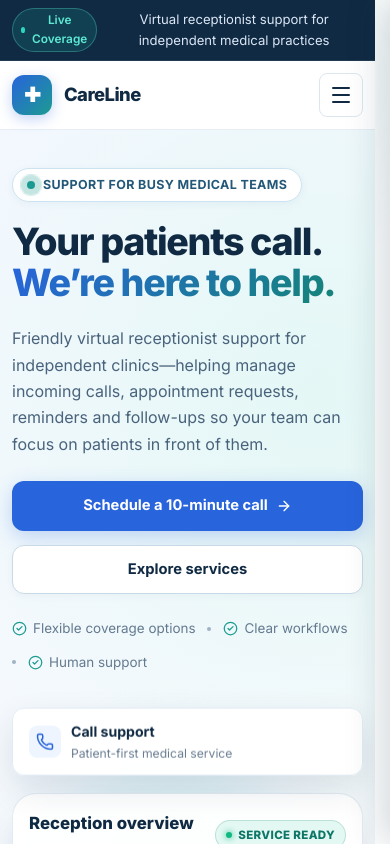
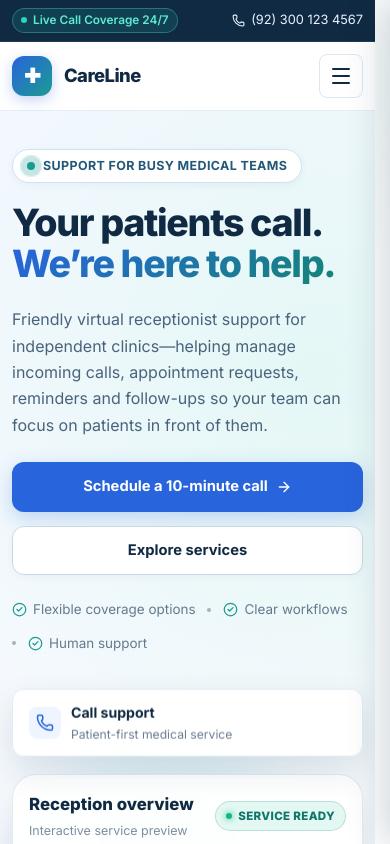
Before and after one commit to umarmughalcodez/careline-site, a Next.js app in the folder careline-app/: page / in a window 390 px wide. Shown: the top 844 px of the page. Built offline with nearby package versions, Linux system fonts and the light colour scheme.

Commit message:
Fixed Top Bar

```diff
--- a/careline-app/src/components/TopBar.module.css
+++ b/careline-app/src/components/TopBar.module.css
@@ -11,7 +11,8 @@
   justify-content: space-between;
   align-items: center;
   gap: 16px;
-  flex-wrap: wrap;
+  flex-wrap: nowrap;      /* ← never wrap: guarantees one line */
+  white-space: nowrap;
 }
 
 .leftGroup {
@@ -19,12 +20,14 @@
   align-items: center;
   gap: 8px;
   color: #dbe7f5;
+  min-width: 0;           /* ← lets tagline truncate */
 }
 
 .liveBadge {
   display: inline-flex;
   align-items: center;
   gap: 6px;
+  flex-shrink: 0;
   font-size: 0.74rem;
   background: rgba(28, 155, 145, 0.2);
   color: #5eead4;
@@ -41,12 +44,24 @@
   background: #2dd4bf;
 }
 
+.tagline {
+  min-width: 0;
+  overflow: hidden;
+  text-overflow: ellipsis;
+}
+
 .rightGroup {
   display: flex;
   align-items: center;
   gap: 18px;
   font-size: 0.8rem;
   color: #b7cde3;
+  flex-shrink: 0;
+}
+
+.divider {
+  opacity: 0.3;
+  user-select: none;
 }
 
 .contactLink {
@@ -55,19 +70,36 @@
   gap: 6px;
   color: #eaf3ff;
   transition: color var(--transition-fast);
+  text-decoration: none;
 }
 
 .contactLink:hover {
   color: #67e8f9;
 }
 
+.trustItem {
+  display: inline-flex;
+  align-items: center;
+  gap: 4px;
+}
+
+/* short labels hidden by default */
+.phoneShort { display: none; }
+
+/* ---------- Mobile: single line, minimal ---------- */
 @media (max-width: 768px) {
   .topbarContainer {
-    justify-content: center;
-    text-align: center;
-    gap: 6px;
+    justify-content: space-between;
+    gap: 8px;
   }
-  .rightGroup {
-    display: none;
+
+  .tagline,
+  .serviceList,
+  .divider,
+  .trustItem {
+    display: none;          /* drop everything secondary */
   }
+
+  .phoneFull  { display: none; }
+  .phoneShort { display: inline; }
 }
--- a/careline-app/src/components/TopBar.tsx
+++ b/careline-app/src/components/TopBar.tsx
@@ -8,21 +8,26 @@ export default function TopBar() {
       <div className={`container ${styles.topbarContainer}`}>
         <div className={styles.leftGroup}>
           <span className={styles.liveBadge}>
-            <span className={styles.liveBadgeDot}></span> Live Coverage
+            <span className={styles.liveBadgeDot}></span> Live Call Coverage 24/7
           </span>
-          <span>Virtual receptionist support for independent medical practices</span>
+          <span className={styles.tagline}>
+            Virtual receptionist for medical practices
+          </span>
         </div>
         <div className={styles.rightGroup}>
-          <span>Call coverage · Scheduling · Follow-ups</span>
-          <span style={{ opacity: 0.3 }}>|</span>
+          <span className={styles.serviceList}>
+            Call coverage · Scheduling · Follow-ups
+          </span>
+          <span className={styles.divider}>|</span>
           <a href="tel:18005550199" className={styles.contactLink}>
             <Phone size={13} aria-hidden="true" />
-            <span>(800) 555-0199</span>
+            <span className={styles.phoneFull}>(800) 555-0199</span>
+            <span className={styles.phoneShort}>(92) 300 123 4567</span>
           </a>
-          <span style={{ opacity: 0.3 }}>|</span>
-          <span style={{ display: "inline-flex", alignItems: "center", gap: "4px" }}>
+          <span className={styles.divider}>|</span>
+          <span className={styles.trustItem}>
             <ShieldCheck size={14} color="#5eead4" aria-hidden="true" />
-            <span>HIPAA-Trained</span>
+            <span className={styles.trustFull}>HIPAA-Trained</span>
           </span>
         </div>
       </div>
```
